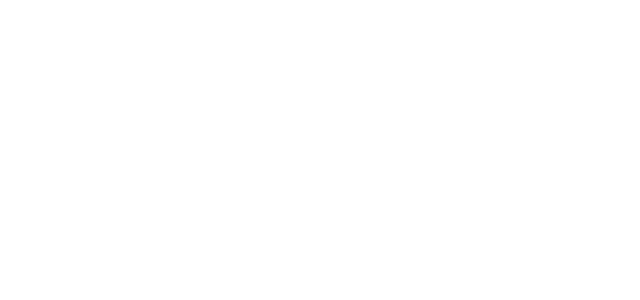
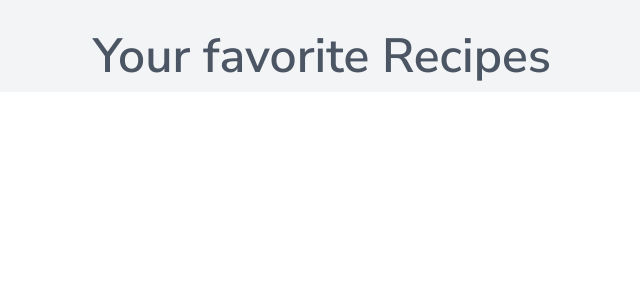
Before and after one commit to Valeprogr/tailwind-exercise-yummy-food, a React (Create React App) app: page /favorites in a window 1280 px wide. Before the commit this address had no page. Shown: the top 300 px of the page, without its empty margins (318-958 px from the left). Built offline with nearby package versions, Linux system fonts and the light colour scheme.

Commit message:
create favorite recipe

```diff
--- a/src/App.js
+++ b/src/App.js
@@ -4,6 +4,7 @@ import About from './pages/About';
 import Contact from './pages/Contact';
 import Login from './components/Login';
 import Signup from './components/Signup';
+import FavoriteRecipe from './pages/FavoriteRecipe';
 function App() {
   return (
     <>
@@ -13,7 +14,7 @@ function App() {
         <Route path="/contact" element={<Contact />} />
         <Route path='/login' element={<Login />} />
         <Route path="/signup" element={<Signup />} />
-
+        <Route path="/favorites" element={<FavoriteRecipe />} />
       </Routes>
 
  </>
--- /dev/null
+++ b/src/pages/FavoriteRecipe.js
@@ -0,0 +1,18 @@
+import React from 'react';
+
+const FavoriteRecipe = () => {
+    return (
+        <div className='text-gray-600 font-body bg-gray-100 flex max-h-full justify-center'>
+            <div className='mt-8 mb-3 text-5xl font-semibold '>
+                <p>Your favorite Recipes</p>
+            </div>
+            <hr/>
+            <div className='bg-white'>
+
+            </div>
+
+        </div>
+    );
+}
+
+export default FavoriteRecipe;
--- a/src/pages/Home.js
+++ b/src/pages/Home.js
@@ -24,13 +24,16 @@ const Home = () => {
                         {data.recipe.map(ele => <Card props={ele} />)}
 
                     </div>
-                    <h4 className='font-bold mt-12 pb-2 border-b border-gray-200'>Most Popular</h4>
+                    <h4 className='font-bold mt-12 pb-2 border-b border-gray-200 text-center'>List of your favorite Recipe</h4>
                     <div className='mt-8'>
                         {/**Qua verranno importate le cards */}
                     </div>
 
                     <div className='flex justify-center'>
-                        <div className='bg-secondary-100 text-secondary-200 btn hover:shadow-inner transform hover:scale-125 hover:bg-opacity-50 transition ease-out duration-300'>Load more</div>
+                        <a href='/favorites'>
+                        <div className='bg-secondary-100 text-secondary-200 btn hover:shadow-inner transform hover:scale-125 hover:bg-opacity-50 transition ease-out duration-300'>Favorite Recipe</div>
+                        </a>
+
                     </div>
                 </div>
             </main>
```
